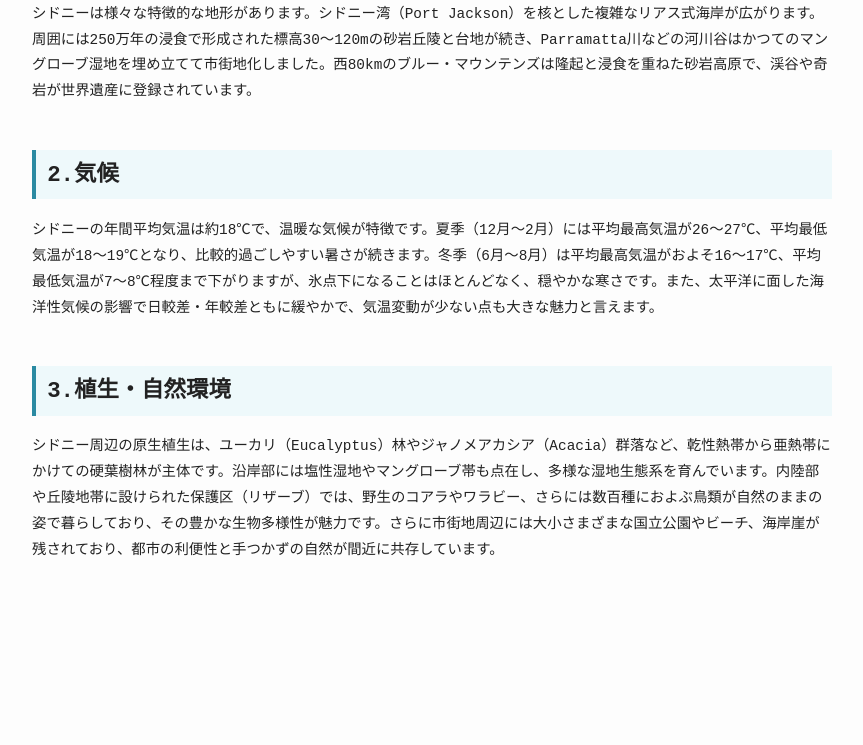
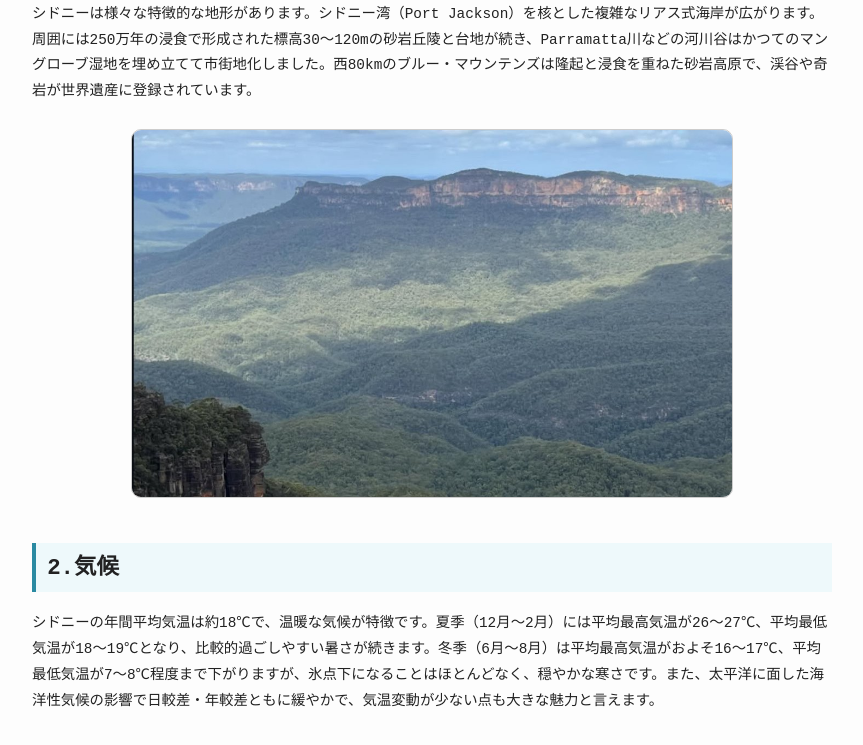
Before and after one commit to 1f10250188/team-project, a plain HTML site: page page2.html in a window 1280 px wide. Shown: the part 339-1084 px from the top of the page, without its empty margins (208-1071 px from the left). Before the commit the page ends 949 px from the top, so only its background shows below. Drawn offline with Linux system fonts and the light colour scheme.

Commit message:
画像を追加

```diff
--- a/page2.html
+++ b/page2.html
@@ -14,6 +14,7 @@
     <img src="" alt="" width="600">
       <p>シドニーは様々な特徴的な地形があります。シドニー湾（Port Jackson）を核とした複雑なリアス式海岸が広がります。周囲には250万年の浸食で形成された標高30～120mの砂岩丘陵と台地が続き、Parramatta川などの河川谷はかつてのマングローブ湿地を埋め立てて市街地化しました。西80kmのブルー・マウンテンズは隆起と浸食を重ねた砂岩高原で、渓谷や奇岩が世界遺産に登録されています。</p>
       <p></p>
+      <img src="img/BlueMountain1.jpeg" alt="ブルーマウンテン" width="600">
      <h2>2.気候</h2>
      <p>シドニーの年間平均気温は約18℃で、温暖な気候が特徴です。夏季（12月～2月）には平均最高気温が26～27℃、平均最低気温が18～19℃となり、比較的過ごしやすい暑さが続きます。冬季（6月～8月）は平均最高気温がおよそ16～17℃、平均最低気温が7～8℃程度まで下がりますが、氷点下になることはほとんどなく、穏やかな寒さです。また、太平洋に面した海洋性気候の影響で日較差・年較差ともに緩やかで、気温変動が少ない点も大きな魅力と言えます。</p>
     <h2>3.植生・自然環境</h2>
```
